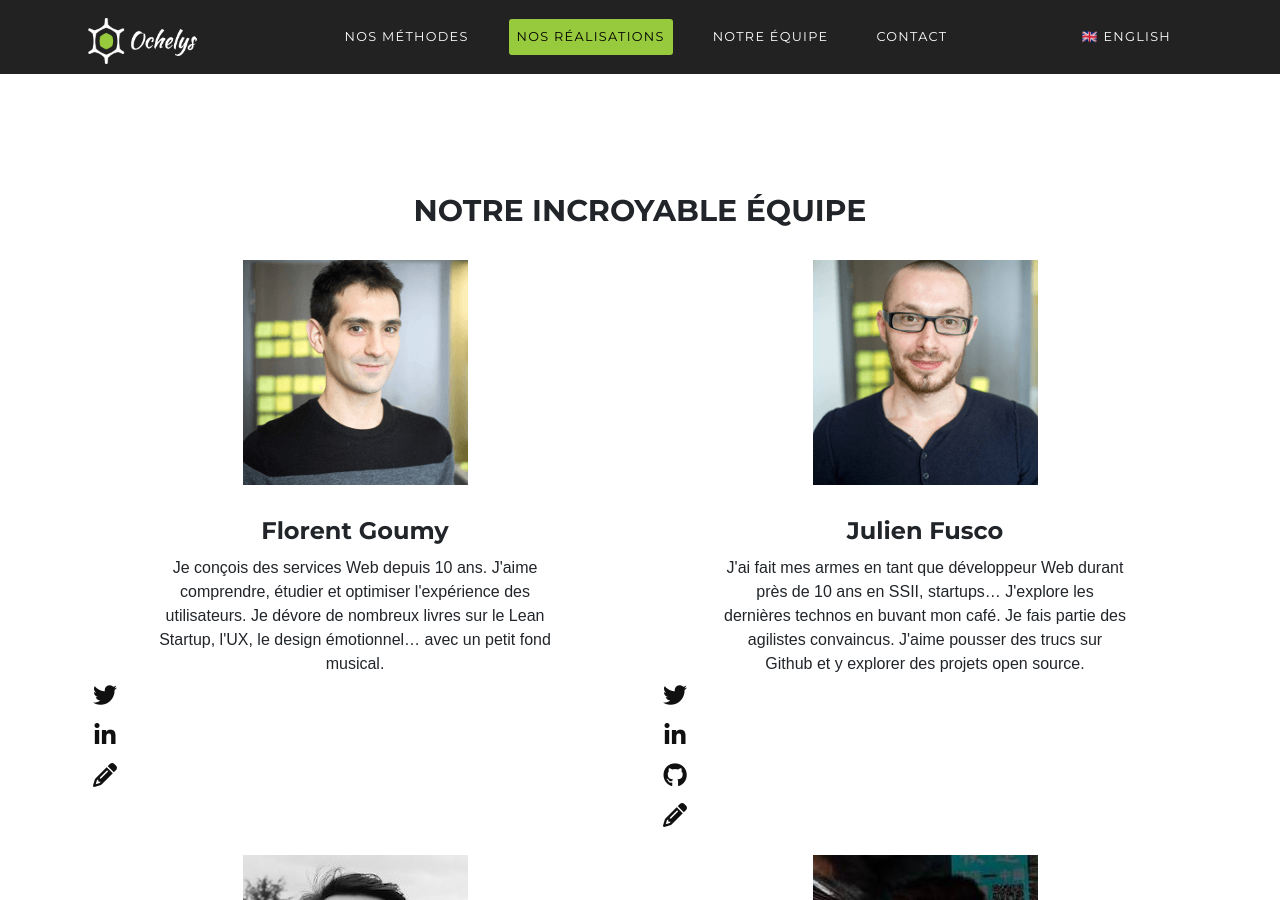
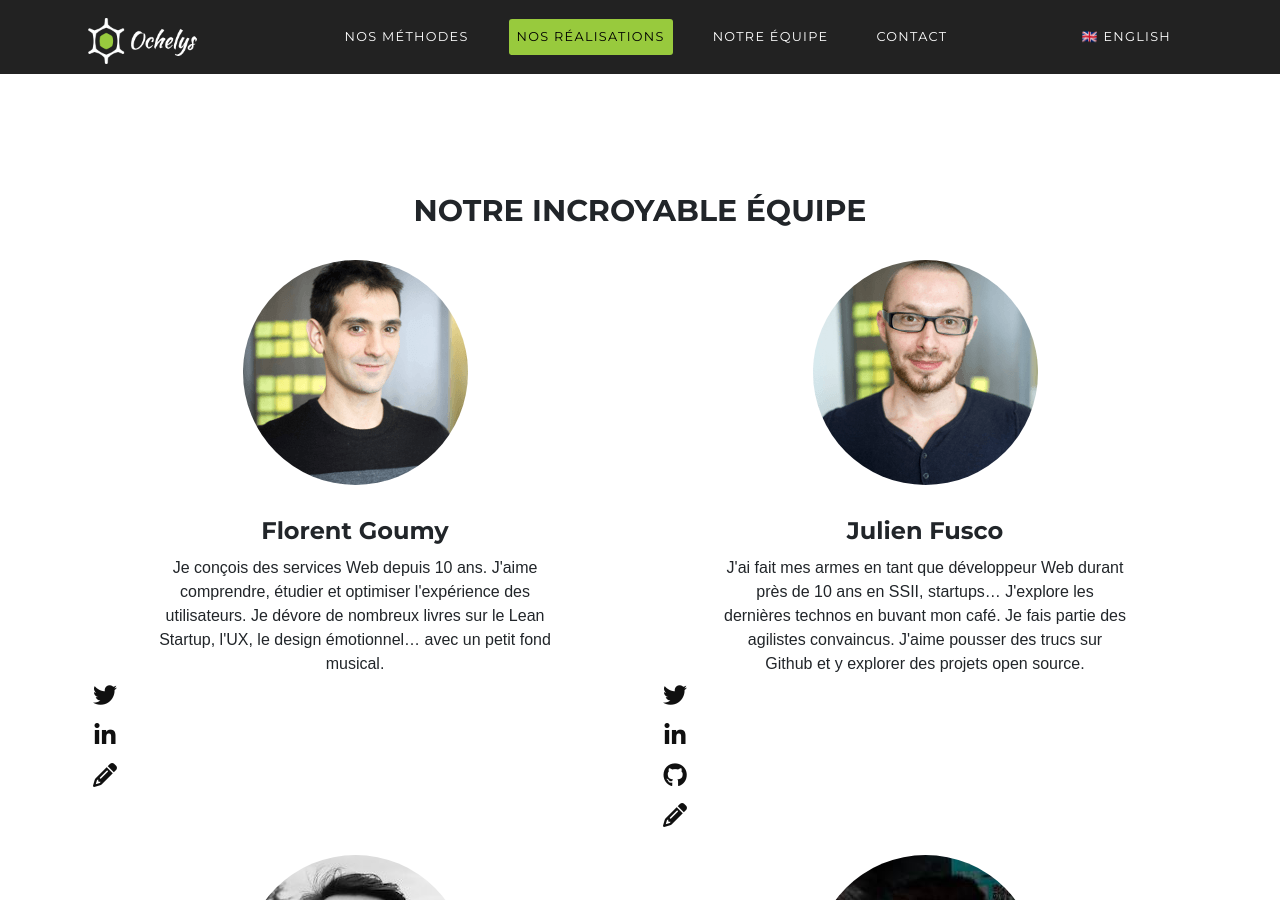
Before and after one commit to Ochelys/ochelys.github.io, a Jekyll site: the page built from index.md, in a window 1280 px wide and 900 px high, scrolled down 3951 px. Built offline with Jekyll 4.4.1, drawn with Linux system fonts in a browser that asks for light colours; nearby versions of some CDN libraries; some web fonts are replaced.

Commit message:
Adjust team section on homepage

```diff
--- a/_layouts/home.html
+++ b/_layouts/home.html
@@ -100,14 +100,10 @@
 
 <section id="notre-equipe">
   <div class="container">
-    <div class="row">
-      <div class="col-lg-12 text-center">
-        <h2 class="section-heading">Notre incroyable équipe</h2>
-      </div>
-    </div>
+    <h2 class="section-heading text-center">Notre incroyable équipe</h2>
     <div class="row text-center">
       <div class="col-sm-6 team-member">
-        <img src="{{ site.baseurl }}/images/florent.png" alt="Florent Goumy" class="img-responsive img-circle">
+        <img src="{{ site.baseurl }}/images/florent.png" alt="Florent Goumy" class="img-fluid rounded-circle">
         <h3 class="h4">Florent Goumy</h3>
         <p class="bio">Je conçois des services Web depuis 10 ans. J'aime comprendre, étudier et optimiser l'expérience des utilisateurs. Je dévore de nombreux livres sur le Lean Startup, l'UX, le design émotionnel… avec un petit fond musical.</p>
         <ul class="list-inline social-buttons">
@@ -117,7 +113,7 @@
         </ul>
       </div>
       <div class="col-sm-6 team-member">
-        <img src="{{ site.baseurl }}/images/julien.png" alt="Julien Fusco" class="img-responsive img-circle">
+        <img src="{{ site.baseurl }}/images/julien.png" alt="Julien Fusco" class="img-fluid rounded-circle">
         <h3 class="h4">Julien Fusco</h3>
         <p class="bio">J'ai fait mes armes en tant que développeur Web durant près de 10 ans en SSII, startups… J'explore les dernières technos en buvant mon café. Je fais partie des agilistes convaincus. J'aime pousser des trucs sur Github et y explorer des projets open source.</p>
         <ul class="list-inline social-buttons">
@@ -128,7 +124,7 @@
         </ul>
       </div>
       <div class="col-sm-6 team-member">
-        <img src="{{ site.baseurl }}/images/quentin.jpg" alt="Quentin Basset" class="img-responsive img-circle">
+        <img src="{{ site.baseurl }}/images/quentin.jpg" alt="Quentin Basset" class="img-fluid rounded-circle">
         <h3 class="h4">Quentin Basset</h3>
         <p class="bio">Issu de la génération du Web et des nouvelles technologies, je suis un passionné de ces domaines. À Ochelys, je gère les serveurs, je développe les projets, et forme les utilisateurs.</p>
         <ul class="list-inline social-buttons">
@@ -137,15 +133,15 @@
         </ul>
       </div>
       <div class="col-sm-6 team-member">
-        <img src="{{ site.baseurl }}/images/jeremy.jpg" alt="Jérémy Styczen" class="img-responsive img-circle">
+        <img src="{{ site.baseurl }}/images/jeremy.jpg" alt="Jérémy Styczen" class="img-fluid rounded-circle">
         <h3 class="h4">Jérémy Styczen</h3>
         <p class="bio">Développeur Front-End et designer, je crée des applications web personnalisées en me concentrant sur la conception de l’interface et l’animation. J'explore les technologies <abbr>SVG</abbr>, <abbr>CSS</abbr>, et les langages Back-End pour pouvoir intervenir de manière polyvalente. J'adore voyager et jouer de la musique.</p>
         <ul class="list-inline social-buttons">
           <li><a href="https://www.linkedin.com/in/jeremystyczen/" title="Jérémy sur LinkedIn"><i class="fa fa-linkedin"></i><span class="sr-only">Jérémy sur LinkedIn</span></a></li>
         </ul>
       </div>
-      <div class="col-sm-6 col-sm-3 team-member">
-        <img src="{{ site.url }}/images/giraffe.jpg" alt="Giraffe" class="img-responsive img-circle">
+      <div class="col-sm-6 col-sm-3 offset-sm-3 team-member">
+        <img src="{{ site.url }}/images/giraffe.jpg" alt="Giraffe" class="img-fluid rounded-circle">
         <h3 class="h4">Et vous&nbsp;?</h3>
         <p class="bio">Vous aimez le code expressif et la qualité logicielle, livrer des fonctionnalités priorisées, découvrir de nouvelles <span lang="en">stacks</span> techniques&nbsp;? C'est notre quotidien.
           Vous cherchez un environnement agréable et une équipe compétente&nbsp;? Nous sommes ouverts et accueillants, nous pratiquons les méthodes agiles et privilégions le dialogue et la transparence. Rejoignez-nous&nbsp;!</p>
```
Also changed, not shown: _layouts/home.en.html (+5 -10 lines).
